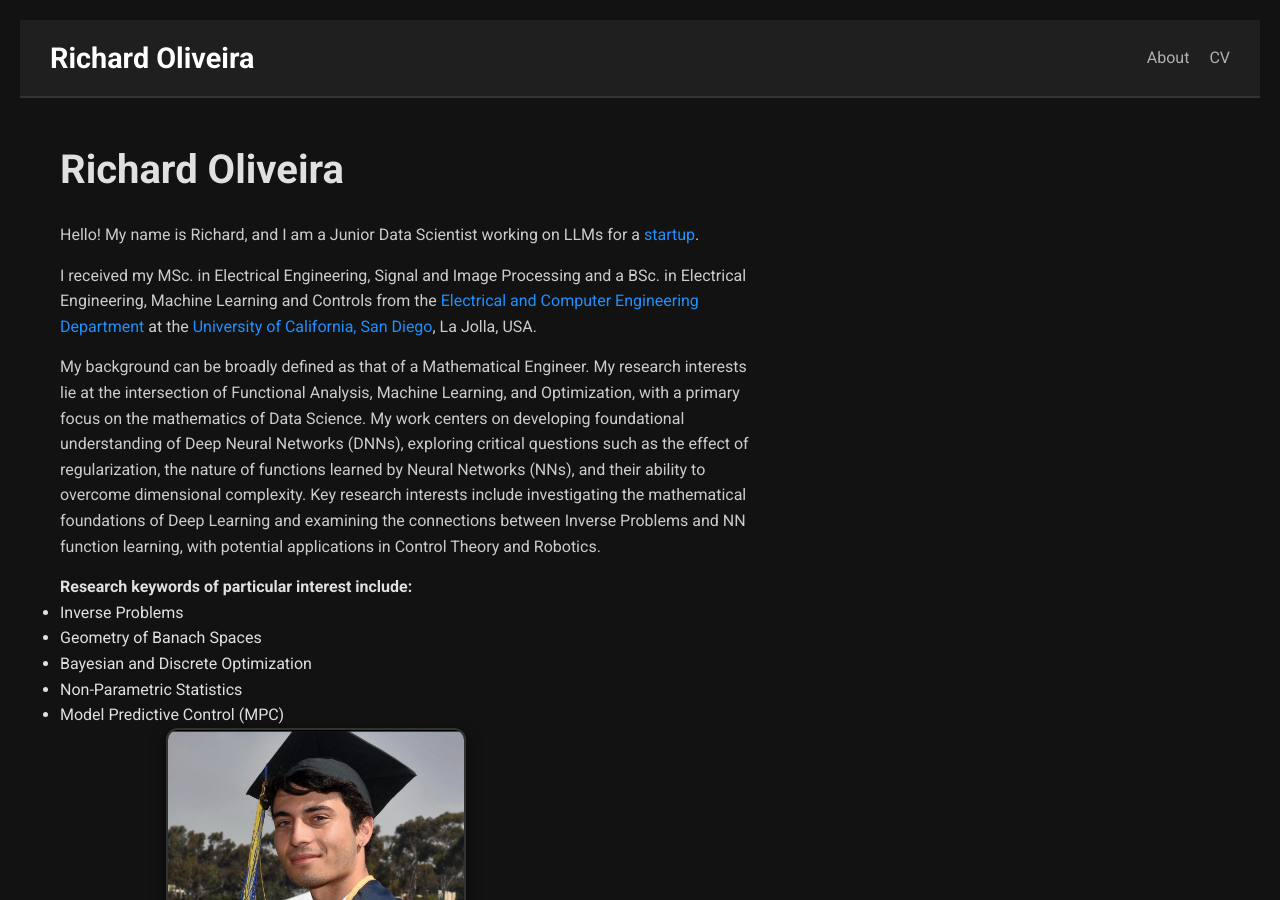
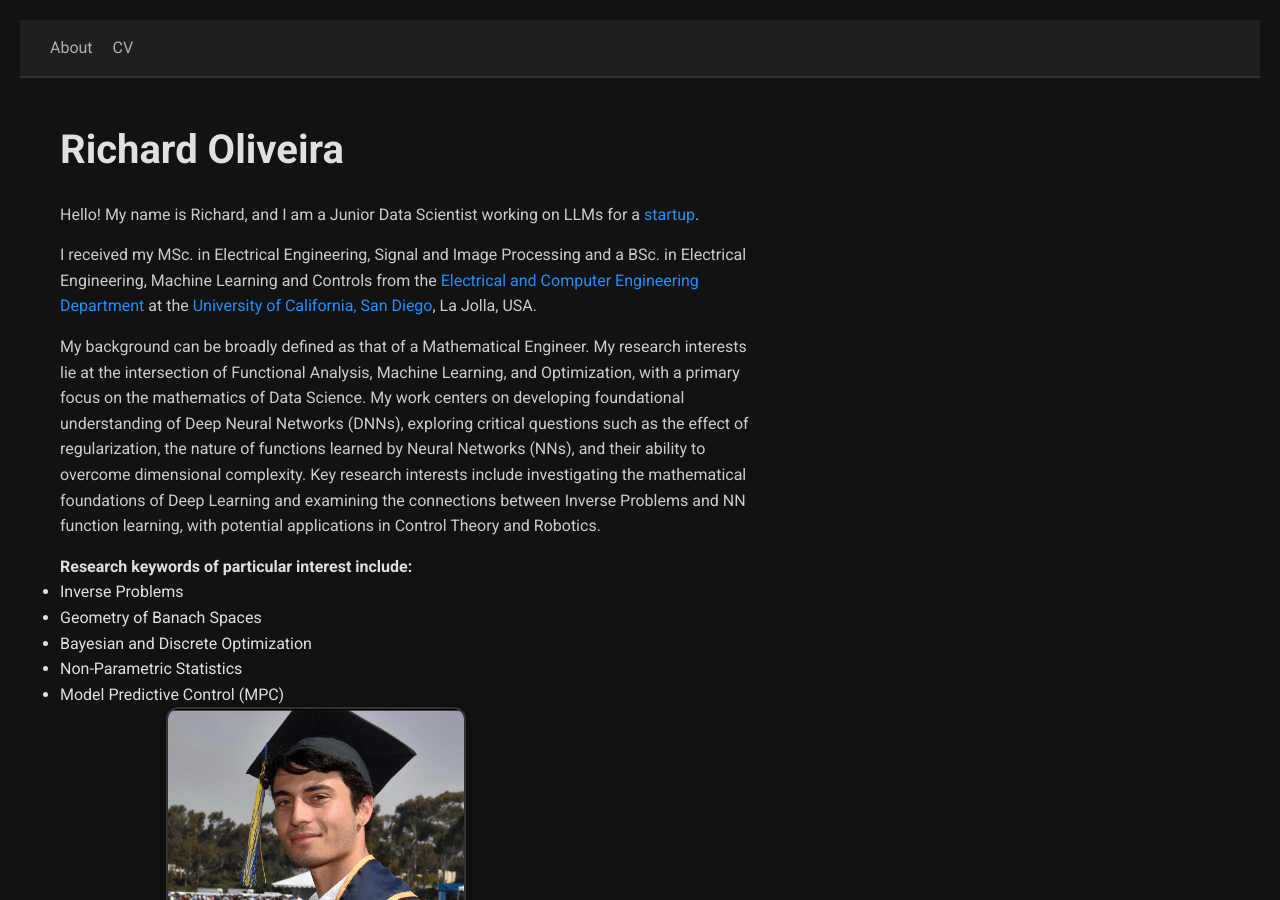
Before and after one commit to raolivei13/website_rich, a Jekyll site: the page index.html, which Jekyll copies as it is, in a window 1280 px wide and 900 px high. Built offline with Jekyll 4.4.1, drawn with Linux system fonts in a browser that asks for light colours.

Commit message:
Update index.html

```diff
--- a/index.html
+++ b/index.html
@@ -20,9 +20,9 @@
 
   <!-- Navigation Bar -->
 <nav class="navbar">
-  <div class="navbar-left">
+<!--   <div class="navbar-left">
     <h2 class="site-name">Richard Oliveira</h2>
-  </div>
+  </div> -->
   <div class="navbar-right">
     <ul class="nav-links">
       <a href="#about" class="nav-link">About</a></li>
```
